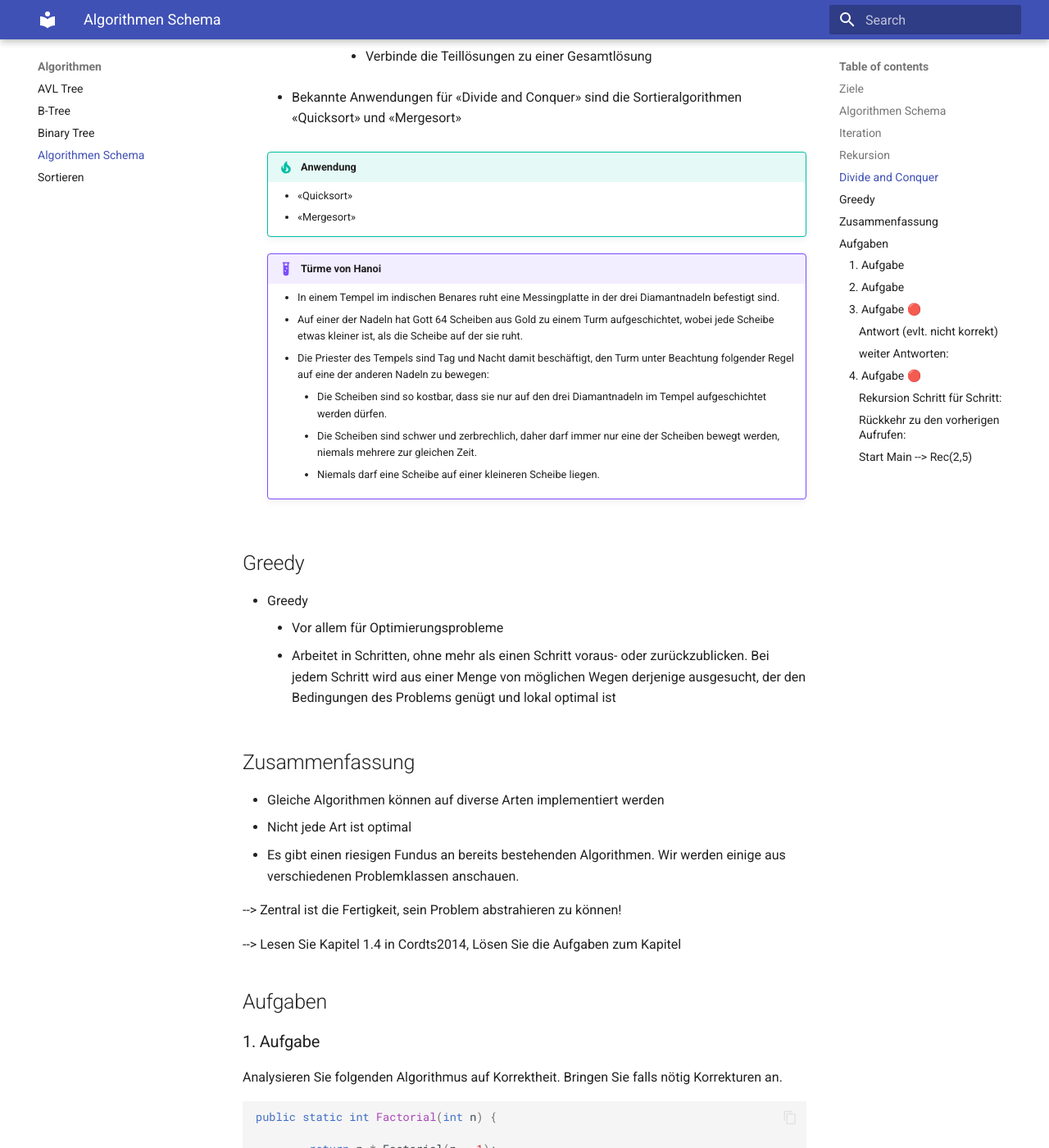
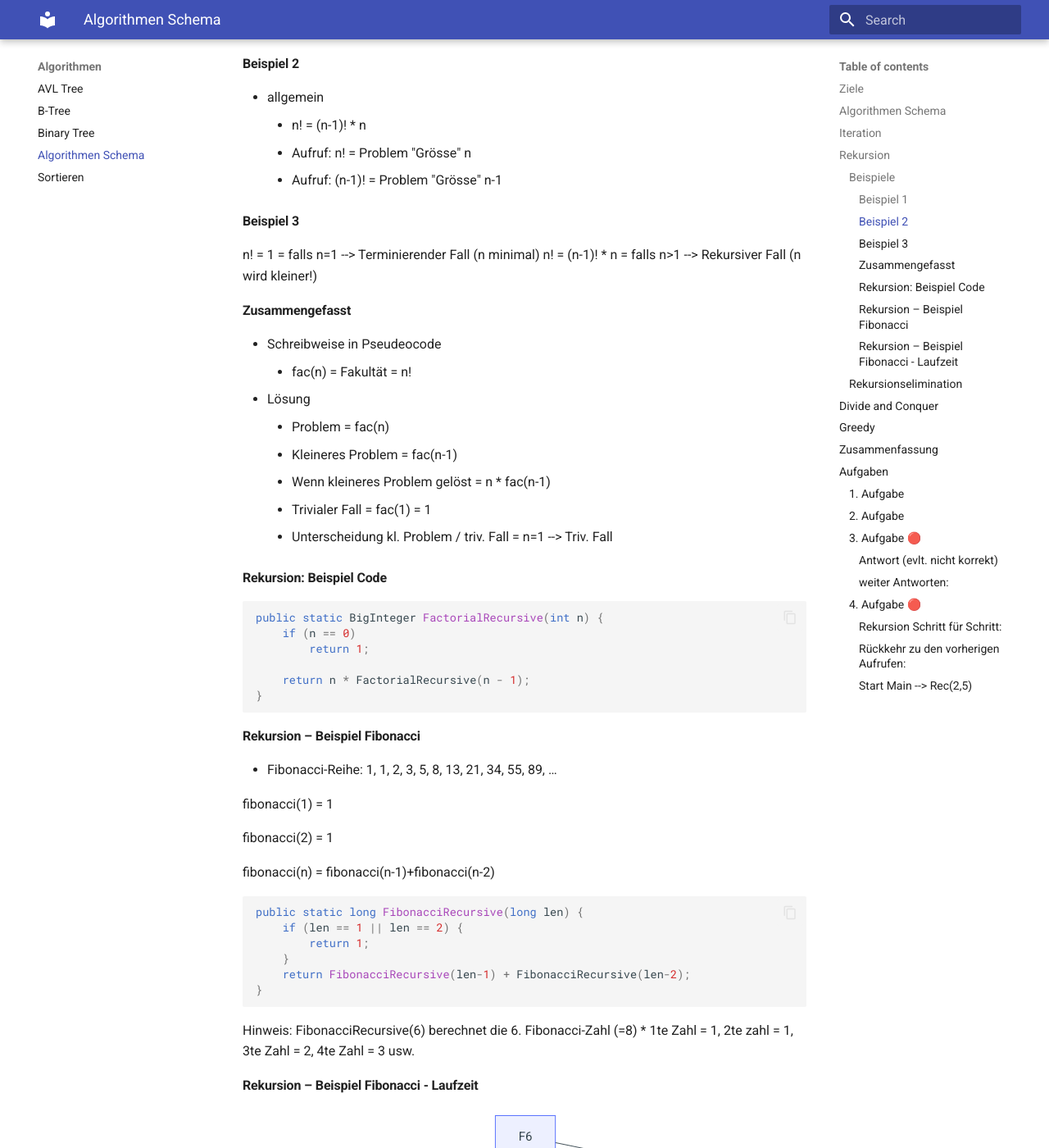
Before and after one commit to tsolenthaler/zbwAlgDs, an MkDocs documentation site: the page built from docs/algorithmen/schema.md, in a window 1280 px wide and 1400 px high, scrolled down 1807 px. Shown: the whole window at 82% size. Built offline with MkDocs 1.6.1 and Material for MkDocs 9.7.7, drawn with Linux system fonts in a browser that asks for light colours; some of the changed text lies outside the part shown.

Commit message:
Add examples and explanations for recursion in algorithm schema documentation

````diff
--- a/docs/algorithmen/schema.md
+++ b/docs/algorithmen/schema.md
@@ -42,6 +42,46 @@ public static BigInteger Factorial(int n) {
     * Rekursion macht dort Sinn, wenn der Algorithmus dadurch klarer und kürzer wird
     * Rekursionselimination
 
+### Beispiele
+
+#### Beispiel 1
+* Löse das Problem, indem du es auf das gleiche Problem, aber in kleinerem Masse zurückführst.
+* Beispiel:
+    * Fakultät
+    * Problem
+    * Wie berechne ich 4! ?
+        * gleiches Problem, jedoch kleiner:
+            * --> Wie berechne ich 3! ?
+        * Wenn ich weiss, was 3! ist, so weiss ich auch was 4! ist
+            * --> 4! = 1 * 2 * 3 * 4 = ( 1 * 2 * 3 ) * 4 = 3! * 4
+
+* 2! = 1 * 2
+* 3! = 1 * 2 * 3
+* 4! = 1 * 2 * 3 * 4 = 3! * 4
+* 5! = 1 * 2 * 3 * 4 * 5
+
+#### Beispiel 2
+* allgemein
+    * n! = (n-1)! * n
+    * Aufruf: n! = Problem "Grösse" n
+    * Aufruf: (n-1)! = Problem "Grösse" n-1
+
+#### Beispiel 3
+
+n! = 1 = falls n=1 --> Terminierender Fall (n minimal)
+n! = (n-1)! * n = falls n>1 --> Rekursiver Fall (n wird kleiner!)
+
+#### Zusammengefasst
+* Schreibweise in Pseudeocode
+    * fac(n) = Fakultät = n!
+* Lösung
+    * Problem = fac(n)
+    * Kleineres Problem = fac(n-1)
+    * Wenn kleineres Problem gelöst = n * fac(n-1)
+    * Trivialer Fall = fac(1) = 1
+    * Unterscheidung kl. Problem / triv. Fall = n=1 --> Triv. Fall
+
+#### Rekursion: Beispiel Code
 ```c#
 public static BigInteger FactorialRecursive(int n) {
     if (n == 0)
@@ -50,6 +90,59 @@ public static BigInteger FactorialRecursive(int n) {
     return n * FactorialRecursive(n - 1);
 }
 ```
+
+#### Rekursion – Beispiel Fibonacci
+* Fibonacci-Reihe: 1, 1, 2, 3, 5, 8, 13, 21, 34, 55, 89, …
+
+fibonacci(1) = 1
+
+fibonacci(2) = 1
+
+fibonacci(n) = fibonacci(n-1)+fibonacci(n-2)
+
+```c#
+public static long FibonacciRecursive(long len) {
+    if (len == 1 || len == 2) {
+        return 1;
+    }
+    return FibonacciRecursive(len-1) + FibonacciRecursive(len-2);
+}
+```
+
+
+Hinweis: FibonacciRecursive(6) berechnet die 6. Fibonacci-Zahl (=8)
+* 1te Zahl = 1, 2te zahl = 1, 3te Zahl = 2, 4te Zahl = 3 usw.
+
+#### Rekursion – Beispiel Fibonacci - Laufzeit
+``` mermaid
+flowchart TD
+    1[F6]
+    1 --> 2[F5]
+    1 --> 3[F4]
+    2 --> 4[F4]
+    2 --> 5[F3]
+    3 --> 6[F3]
+    3 --> 7[F2]
+    4 --> 8[F3]
+    4 --> 9[F2]
+    5 --> 10[F2]
+    5 --> 11[F1]
+    6 --> 12[1]
+    7 --> 13[1]
+    8 --> 14[1]
+    9 --> 15[1]
+    10 --> 16[1]
+    11 --> 17[1]
+```
+
+### Rekursionselimination
+
+* Prinzipielles Vorgehen
+    * Umdrehen der Berechnung (von unten nach oben)
+    * Abspeichern der Zwischenresultate
+
+* Aufgabe: Implementieren Sie die Berechnung der Fibonacci-Zahl iterativ und vergleichen Sie anschliessend die Laufzeiten z.B. für Fibonacci(40)
+
 !!! note "Hinweis"
     Mathe - Fibonacci
     Mathe - Fakultät
````
